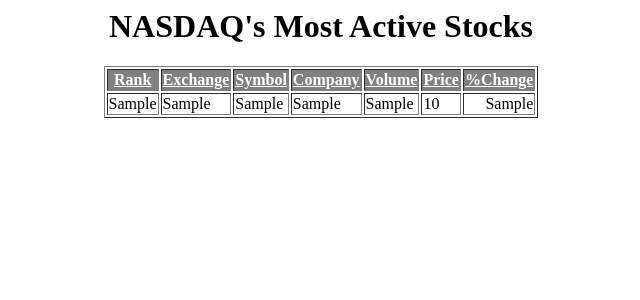
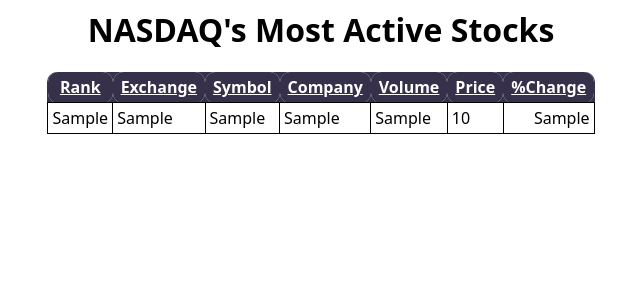
Before and after one commit to mikeymop/cs288, a PHP site: page /index.php?ad=asc in a window 1280 px wide. Shown: the top 300 px of the page, without its empty margins (319-959 px from the left). Run offline with PHP 8.4, Linux system fonts and the light colour scheme; tables that the repository leaves empty or names only in its code hold one stand-in row (values such as "Sample post"); data that the repository does not hold is empty.

Commit message:
it looks a little better now

```diff
--- a/hw6b/index.php
+++ b/hw6b/index.php
@@ -3,8 +3,13 @@
     <title>SQL SELECT Statement</title>
 </head>
 <style>
-  th {background: gray;}
-  th a {color: white;}
+  table { font-family: OpenSans-Regular, Sans; margin: center; border-collapse: collapse; border: 0px solid transparent; border-spacing: 1; border-radius: 10px; background: #36304a; }
+  th { background: #36304a; border-radius: 10px; border: 0px solid transparent; overflow: hidden; line-height: 1.2 font-size: 15px; padding: 4px; }
+  th a { padding: 4px; color: #fff; }
+  tr {background: white; border: 0px solid transparent; }
+  tr:hover { color: #555555; background-color: #f5f5f5; cursor: pointer; }
+  td { padding: 4px; border: 1px solid; }
+  h1 { font-family: OpenSans-Regular, Sans; }
 </style>
 <body>
 <h1 align="center">NASDAQ's Most Active Stocks</h1>
@@ -45,7 +50,6 @@
               <td align="right">' . $row['chng'] .'</td>';
         echo '</tr>';
     }
-
     $cnx->close();
 ?>
 </table>
```
